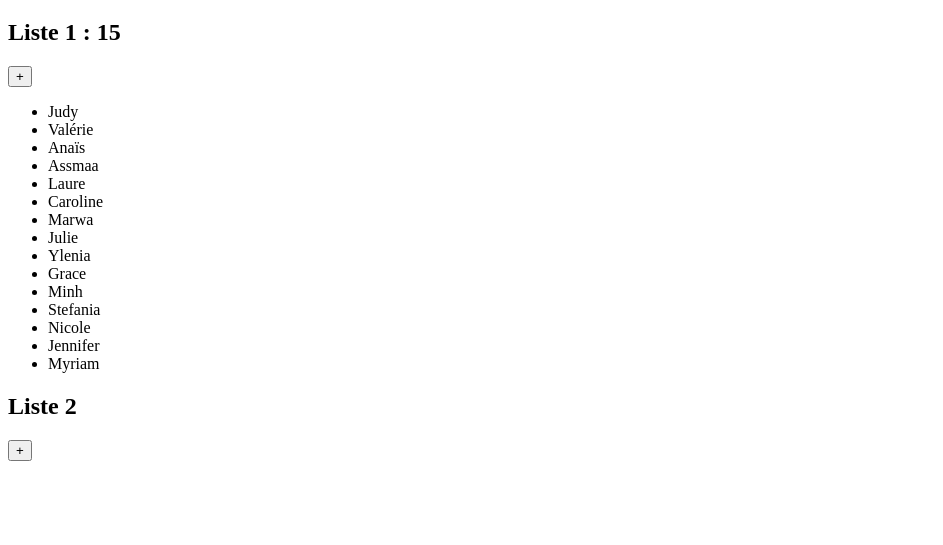
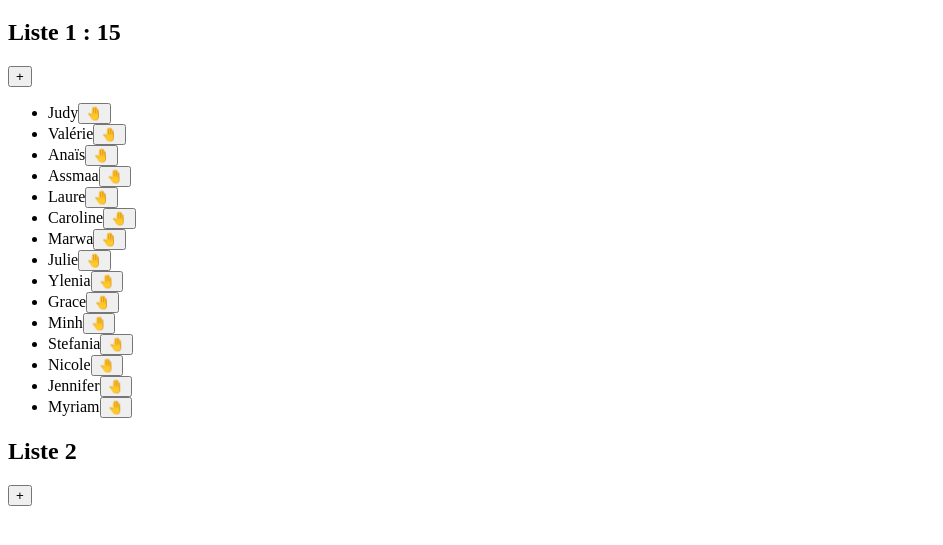
Before and after one commit to SamBstorm/I3.WAD21.JS.Demos, a plain HTML site: page Demo-11/index.html in a window 1280 px wide. Shown: the part 61-606 px from the top of the page, without its empty margins (0-943 px from the left). Drawn offline with Linux system fonts and the light colour scheme.

Commit message:
Update Demo-11

```diff
--- a/Demo-11/scripts/main.js
+++ b/Demo-11/scripts/main.js
@@ -4,9 +4,18 @@ function AddNewElement(listId, nameItem = 'New Item') {
     if (listElement.nodeName != "UL") throw new TypeError(`L'objet avec l'id ${listId} n'est pas une liste...`);
 
     let new_liElement = document.createElement('li');
+    new_liElement.innerText = nameItem;
+    let btn_li = document.createElement('input');
+    btn_li.setAttribute('type','button');
+    btn_li.setAttribute('value','🤚');
+    btn_li.setAttribute('onclick','toggleList(this.parentNode)');
+    new_liElement.appendChild(btn_li);
     listElement.appendChild(new_liElement);
-    new_liElement.innerText = nameItem;
     changeTitle();
+}
+
+function toggleList(li_to_switch) {
+    document.getElementById('ul_2').appendChild(li_to_switch);
 }
 
 let student_names = ['Judy', 'Valérie', 'Anaïs', 'Assmaa', 'Laure', 'Caroline', 'Marwa', 'Julie', 'Ylenia', 'Grace', 'Minh', 'Stefania', 'Nicole', 'Jennifer', 'Myriam'];
```
Also changed, not shown: Demo-11/index.html (+1 -0 lines).
